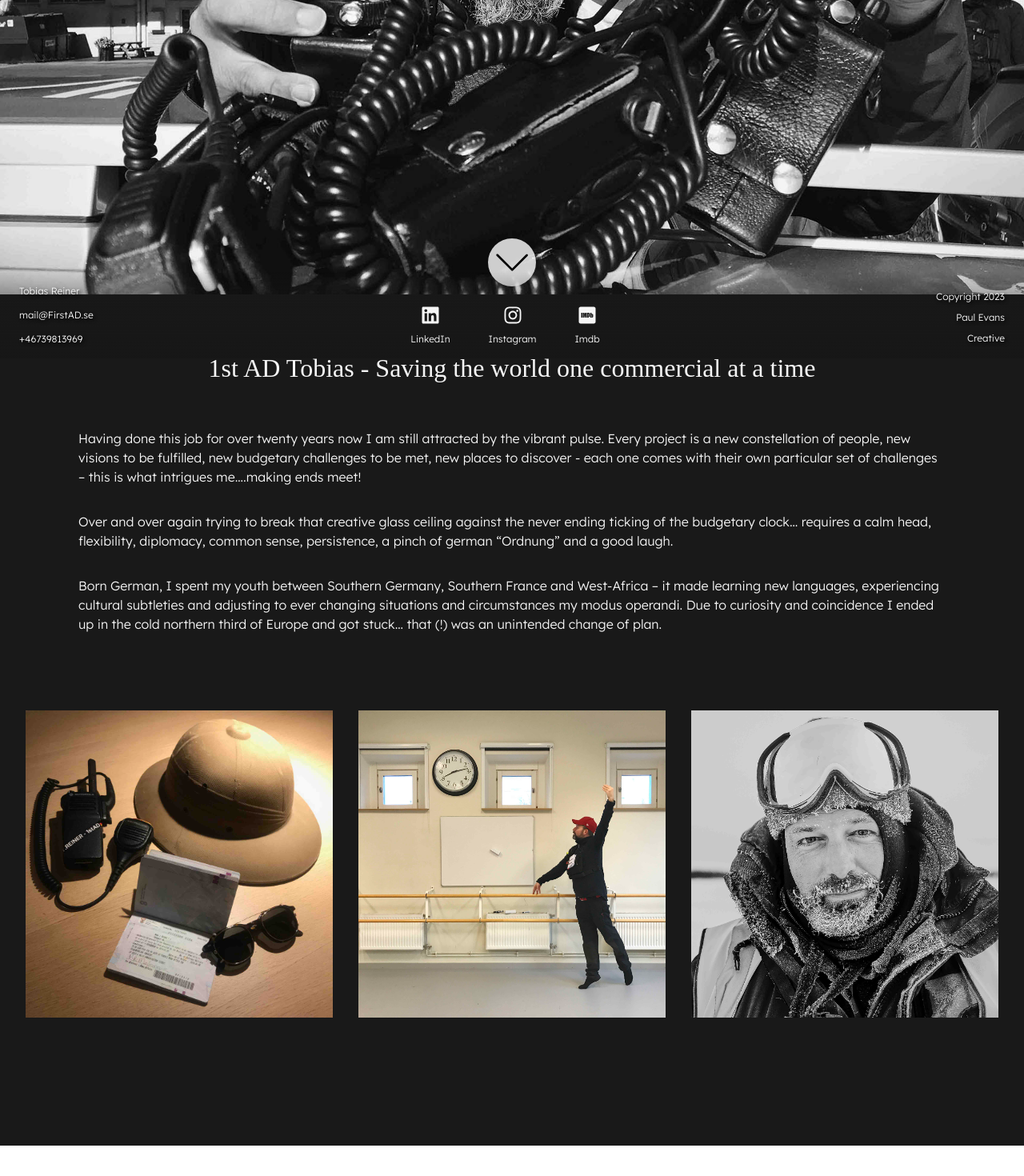
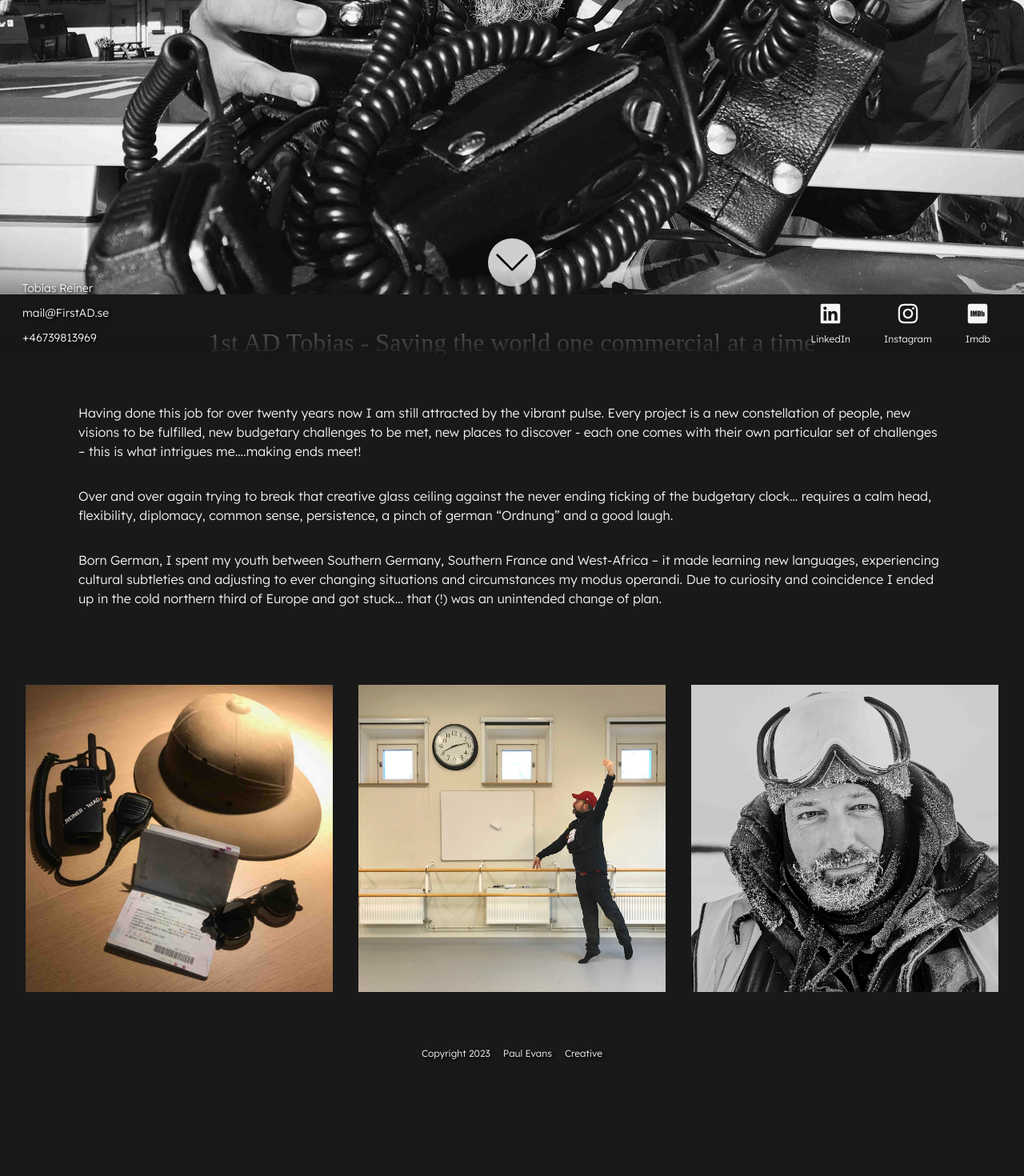
Before and after one commit to PaulEvans78/tobias, a React (Vite) app: page /about in a window 1280 px wide. Shown: the part 352-1822 px from the top of the page at 80% size. Before the commit the page ends 1784 px from the top, so only its background shows below. Built offline with nearby package versions, Linux system fonts and the light colour scheme; the HTML template or start-up script is replaced by a standard one; a web font is replaced by a local one.

Commit message:
footer fix

```diff
--- a/src/components/AboutComponent/Card.jsx
+++ b/src/components/AboutComponent/Card.jsx
@@ -1,5 +1,5 @@
 import React, { useRef, useState, useEffect } from 'react';
-import { StyledAboutMainContainer, StyledImgContainer, StyledAboutImg, StyledHContainer, StyledMobContainer, StyledInfoContainer, Styledp, Styledh2, StyledTypewriter, StyledAboutImgContainer, StyledAboutSmallImages, StyledButton, StyledButtonBackground } from './styles';
+import { StyledAboutMainContainer, StyledImgContainer, StyledAboutImg, StyledHContainer, StyledMobContainer, StyledInfoContainer, Styledp, Styledh2, StyledTypewriter, StyledAboutImgContainer, StyledAboutSmallImages, StyledButton, StyledButtonBackground, StyledCopyRightContainer, StyledCopyRight } from './styles';
 import { useTypewriter } from 'react-simple-typewriter';
 import { Fade } from "react-awesome-reveal";
 import {SlArrowDown} from 'react-icons/sl';
@@ -24,13 +24,14 @@ function Card (props) {
    const section1 = useRef();
    const section2 = useRef();
    const section3 = useRef();
+   const section4 = useRef();
 
 
 
 
    const [currentSection, setCurrentSection] = useState(1);
 
-   const sections = [section1, section2, section3];
+   const sections = [section1, section2, section3, section4];
 
 useEffect(() => {
     const handleScroll = () => {
@@ -126,7 +127,17 @@ useEffect(() => {
                         </div>
                     </Fade>
 
-                    {!isLastSection && (
+
+
+<StyledCopyRightContainer ref={section4}>
+
+              <StyledCopyRight>Copyright 2023</StyledCopyRight>
+              <StyledCopyRight>Paul Evans</StyledCopyRight>
+              <StyledCopyRight>Creative</StyledCopyRight>
+
+          </StyledCopyRightContainer>
+
+          {!isLastSection && (
                     <StyledButtonBackground>
 
                         <StyledButton >
--- a/src/components/AboutComponent/styles.jsx
+++ b/src/components/AboutComponent/styles.jsx
@@ -92,6 +92,7 @@ export  const StyledInfoContainer = styled.div`
     flex-direction: column;
     align-items: flex-start;
     max-width: 100vw;
+    /* height: 90vh; */
     padding: 3em;
     font-family: 'Lexend';
     font-size: 16px;
@@ -125,7 +126,7 @@ export const StyledTypewriter = styled.span `
     font-family: 'Delicious Handrawn', cursive;
     font-size: 32px;
     color: whitesmoke;
-    margin-top: 1em;
+    margin-top: 0em;
     margin-bottom: 1.5em;
 
     @media screen and (max-width: 700px) {
@@ -142,13 +143,13 @@ export  const StyledAboutImgContainer = styled.div`
     align-items: center;
     width: 100%;
     margin-top: 2em;
-    margin-bottom: 10em;
+    margin-bottom: 2em;
 
 
     @media screen and (max-width: 700px) {
         flex-direction: column;
         row-gap: 3em;
-        margin-bottom: 16em;
+        margin-bottom: 1em;
     }
 `;
 
@@ -179,6 +180,10 @@ export const StyledButtonBackground = styled.div`
     border: none;
     text-align: center;
     border-radius: 50%;
+
+    @media screen and (max-width: 700px) {
+        display: none;
+    }
 `;
 
 export const StyledButton = styled.a`
@@ -195,6 +200,10 @@ export const StyledButton = styled.a`
     cursor: pointer;
     color: black;
     margin-top: 1em;
+
+    @media screen and (max-width: 700px) {
+        display: none;
+    }
 
 /* @keyframes movebtn {
   0%{
@@ -215,3 +224,34 @@ export const StyledButton = styled.a`
 } */
 
 `;
+
+export const StyledCopyRightContainer = styled.div`
+  display: flex;
+  flex-direction: row;
+  text-align: center;
+  column-gap: 1em;
+  margin-top: 2em;
+  /* margin-right: 2em; */
+  margin-bottom: 11em;
+
+
+  @media screen and (max-width: 767px) {
+     margin-bottom: 2em;
+    }
+`;
+
+
+export const StyledCopyRight = styled.div`
+  font-size: 12px;
+  line-height: 26px;
+  font-family: 'Lexend';
+  color: whitesmoke;
+  text-shadow: 2px 2px 4px black;
+
+  @media screen and (max-width: 767px) {
+    font-size: 8px;
+    margin-left: 1em;
+    margin-right: 1em;
+    margin-top: 2em;
+    }
+`;
--- a/src/components/BrandsCard/styles.jsx
+++ b/src/components/BrandsCard/styles.jsx
@@ -79,7 +79,7 @@ export const StyledInfoContainer = styled.div`
     padding: 2em 2em 1em 2em;
 
     @media screen and (max-width: 700px) {
-        margin-bottom: 12em;
+        margin-bottom: 4em;
     }
 `;
 
--- a/src/components/DirectorsComponent/styles.jsx
+++ b/src/components/DirectorsComponent/styles.jsx
@@ -100,7 +100,7 @@ export  const StyledInfoContainer = styled.div`
 
     @media screen and (max-width: 700px) {
         padding: 1em;
-        margin-bottom: 16em;
+        margin-bottom: 4em;
     }
 `;
 
@@ -135,12 +135,8 @@ export const StyledButtonBackground = styled.div`
     text-align: center;
     border-radius: 50%;
 
-    @media screen and (max-width: 1460px) {
-        /* left: 46%;   */
-}
-
-    @media screen and (max-width: 960px) {
-        /* left: 44%; */
+    @media screen and (max-width: 767px) {
+        display: none;
     }
 `;
 
@@ -155,4 +151,8 @@ export const StyledButton = styled.a`
     cursor: pointer;
     color: black;
     margin-top: 1em;
+
+    @media screen and (max-width: 767px) {
+        display: none;
+    }
 `;
--- a/src/components/Footer.jsx
+++ b/src/components/Footer.jsx
@@ -39,7 +39,7 @@ const StyledFooter = styled.footer`
   justify-items: center;
   align-items: flex-end;
   font-family: 'Lexend';
-  font-size: 12px;
+  font-size: 14px;
   line-height: 24px;
   color: whitesmoke;
 
@@ -142,7 +142,7 @@ const StyledIcon = styled.a`
   flex-direction: column;
   justify-content: center;
   align-items: center;
-  margin: 1em 2em 0em 2em;
+  margin: 1em 1em 0em 2em;
 
   &:hover{
         text-decoration: underline;
@@ -163,37 +163,39 @@ const IconDes = styled.p`
   flex-direction: column;
   align-content: center;
   font-family: 'Lexend';
+  font-size: 12px;
   line-height: 24px;
   color: whitesmoke;
   text-align: center;
   margin-top: 0.5em;
 `;
 
-const StyledCopyRightContainer = styled.div`
-  display: flex;
-  flex-direction: column;
-  text-align: right;
-  margin-right: 2em;
-  margin-bottom: 1em;
+// const StyledCopyRightContainer = styled.div`
+//   display: flex;
+//   flex-direction: column;
+//   text-align: right;
+//   /* margin-right: 1em; */
+//   margin-bottom: 1em;
 
-  @media screen and (max-width: 767px) {
-    flex-direction: row;
-    }
-`;
+//   @media screen and (max-width: 767px) {
+//     display: none;
+//     flex-direction: row;
+//     }
+// `;
 
-const StyledCopyRight = styled.div`
-  line-height: 26px;
-  font-family: 'Lexend';
-  color: whitesmoke;
-  text-shadow: 2px 2px 4px black;
+// const StyledCopyRight = styled.div`
+//   line-height: 26px;
+//   font-family: 'Lexend';
+//   color: whitesmoke;
+//   text-shadow: 2px 2px 4px black;
 
-  @media screen and (max-width: 767px) {
-    font-size: 8px;
-    margin-left: 1em;
-    margin-right: 1em;
-    margin-top: 2em;
-    }
-`;
+//   @media screen and (max-width: 767px) {
+//     font-size: 8px;
+//     margin-left: 1em;
+//     margin-right: 1em;
+//     margin-top: 2em;
+//     }
+// `;
 
 const Footer = () => {
     return (
@@ -209,15 +211,16 @@ const Footer = () => {
           </StyledContactContainer>
 
 
-              <Icons />
+              {/* <Icons /> */}
 
-          <StyledCopyRightContainer>
+          {/* <StyledCopyRightContainer> */}
+          <Icons />
 
-              <StyledCopyRight>Copyright 2023</StyledCopyRight>
+              {/* <StyledCopyRight>Copyright 2023</StyledCopyRight>
               <StyledCopyRight>Paul Evans</StyledCopyRight>
-              <StyledCopyRight>Creative</StyledCopyRight>
+              <StyledCopyRight>Creative</StyledCopyRight> */}
 
-          </StyledCopyRightContainer>
+          {/* </StyledCopyRightContainer> */}
 
         </StyledFooter>
 
--- a/src/pages/Experience.jsx
+++ b/src/pages/Experience.jsx
@@ -43,9 +43,9 @@ const StyledButtonBackground = styled.div`
     text-align: center;
     border-radius: 50%;
 
-    @media screen and (max-width: 1460px) {
-        /* left: 46%; */
-}
+    @media screen and (max-width: 767px) {
+        display: none;
+    }
 `;
 
 const StyledButton = styled.a`
@@ -59,6 +59,10 @@ const StyledButton = styled.a`
     cursor: pointer;
     color: black;
     margin-top: 1em;
+
+    @media screen and (max-width: 767px) {
+        display: none;
+    }
 `;
 
 
```
